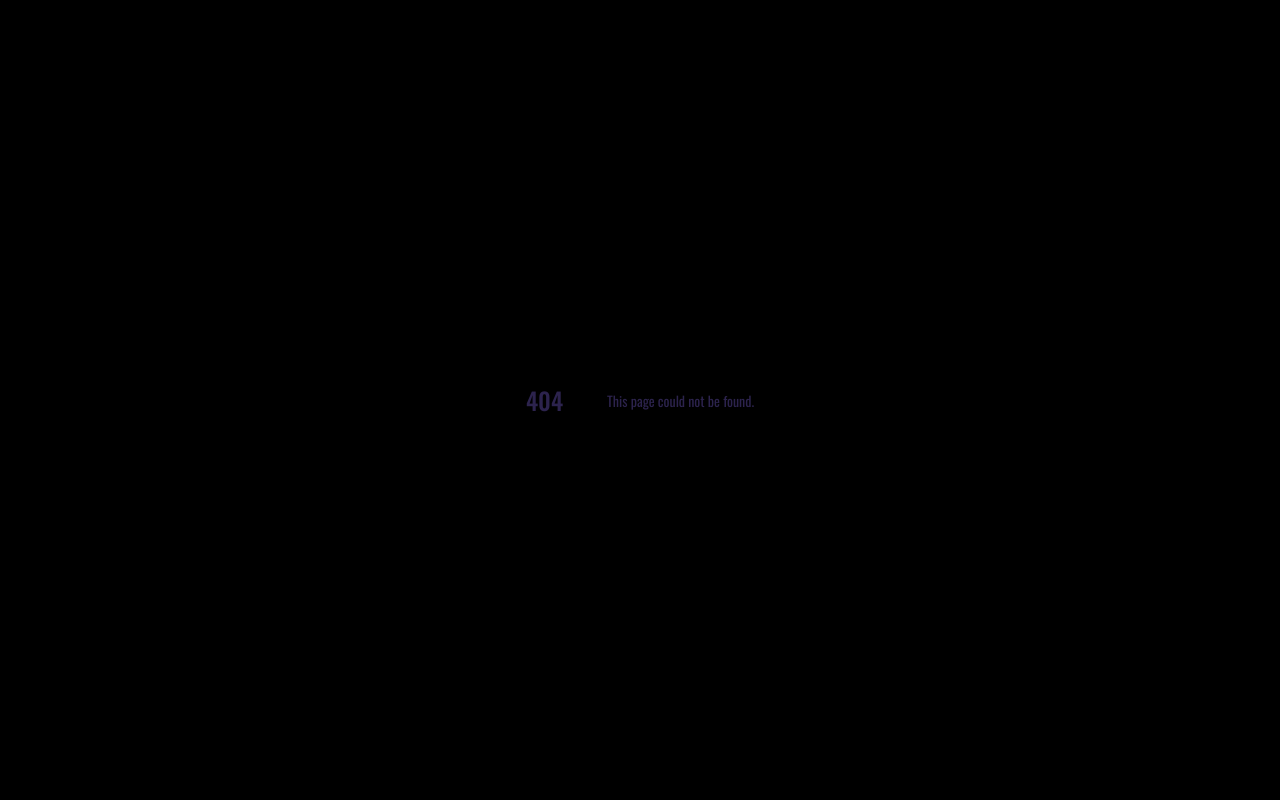
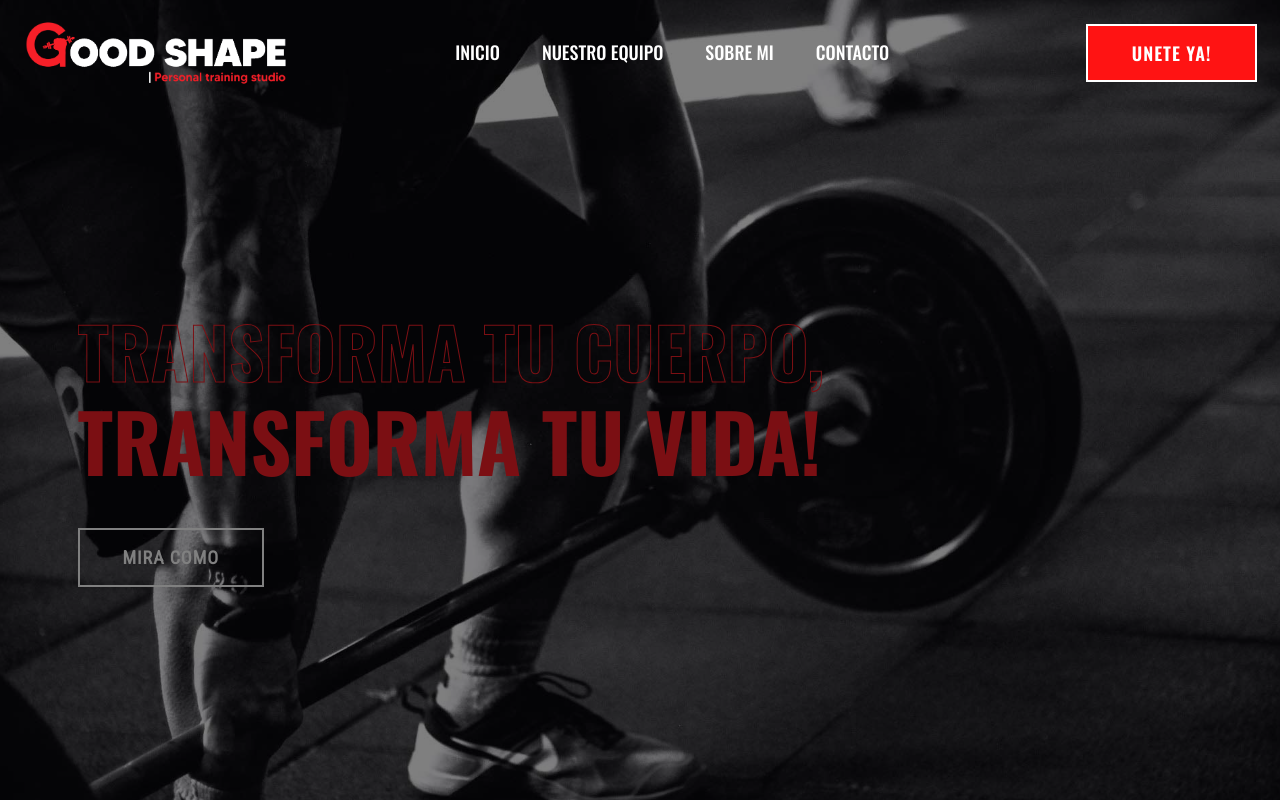
Before and after one commit to masterfermin02/cristal-page, a Next.js app: page /plans in a window 1280 px wide. Before the commit this address had no page. Shown: the top 800 px of the page. Built offline with nearby package versions, Linux system fonts and the light colour scheme.

Commit message:
Added menu and plans page

```diff
--- a/app/Components/Menu.tsx
+++ b/app/Components/Menu.tsx
@@ -30,7 +30,7 @@ export const Menu = ({
                                 <nav>
                                     <ul id="navigation">
                                         <li><a href="/">Inicio</a></li>
-                                        <li><a href="#planes">Planes</a></li>
+                                        <li><a href="#our-team">Nuestro Equipo</a></li>
                                         <li><a href="#sobre-me">Sobre mi</a></li>
                                         <li><a href="#contact">Contacto</a></li>
                                     </ul>
--- a/app/Components/OurTeam.tsx
+++ b/app/Components/OurTeam.tsx
@@ -40,7 +40,7 @@ const TeamSection = () => {
                                 </p>
                                 <div className="d-flex justify-content-between align-items-center">
                                     <div className="btn-group">
-                                        <a href="#planes" className="btn btn-sm btn-outline-secondary">Ver planes</a>
+                                        <a href="/plans#planes" className="btn btn-sm btn-outline-secondary">Ver planes</a>
                                     </div>
                                 </div>
                             </div>
--- /dev/null
+++ b/app/plans/page.tsx
@@ -0,0 +1,42 @@
+import { draftMode } from 'next/headers'
+
+import { getAllPosts } from '@/lib/api'
+import { Hero } from "@/app/Components/Hero";
+import { Menu } from "@/app/Components/Menu";
+import WhatOfferSection from "@/app/Components/WhatOfferSection";
+import PricingSection from "@/app/Components/PricingSection";
+import AboutSection from "@/app/Components/AboutSection";
+import ContactMe from "@/app/Components/ContactMe";
+import {DEFAULT_WHATSAPP_MESSAGE, DEFAULT_WHATSAPP_URL} from "@/lib/constants";
+import Script from 'next/script';
+import OurTeam from "@/app/Components/OurTeam";
+
+const HomePage = () => {
+  return (
+      <div>
+        <Hero />
+        <PricingSection whatsAppUrl={DEFAULT_WHATSAPP_URL} />
+        <ContactMe />
+      </div>
+  );
+};
+
+
+export default async function Page() {
+  return (
+    <div >
+        <Script async src="https://www.googletagmanager.com/gtag/js?id=G-GGH6RKNP9W" />
+        <Script>
+            {`
+                window.dataLayer = window.dataLayer || [];
+                function gtag(){dataLayer.push(arguments);}
+                gtag('js', new Date());
+
+                gtag('config', 'G-GGH6RKNP9W');
+            `}
+        </Script>
+      <Menu whatsAppUrl={DEFAULT_WHATSAPP_URL} message={DEFAULT_WHATSAPP_MESSAGE} />
+      <HomePage />
+    </div>
+  )
+}
```
